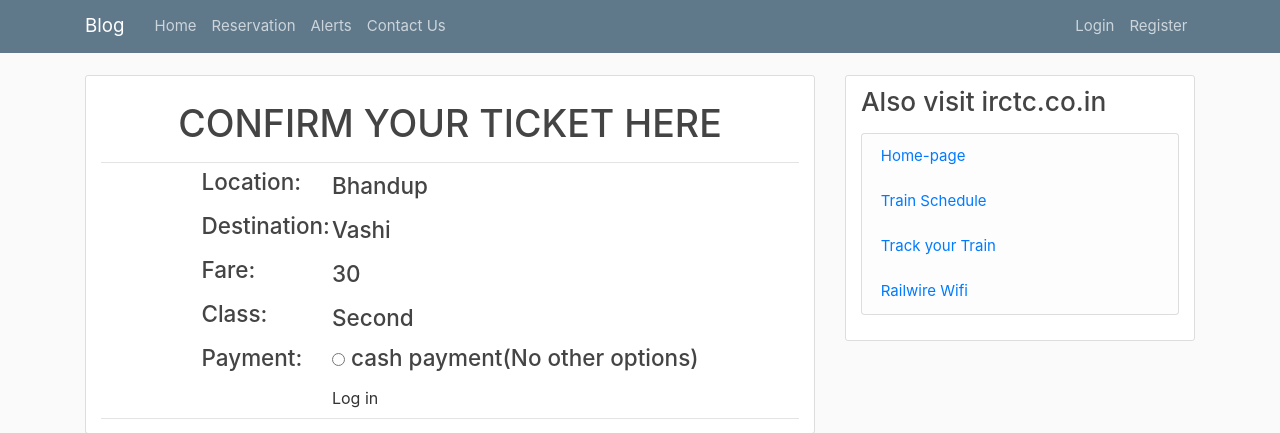
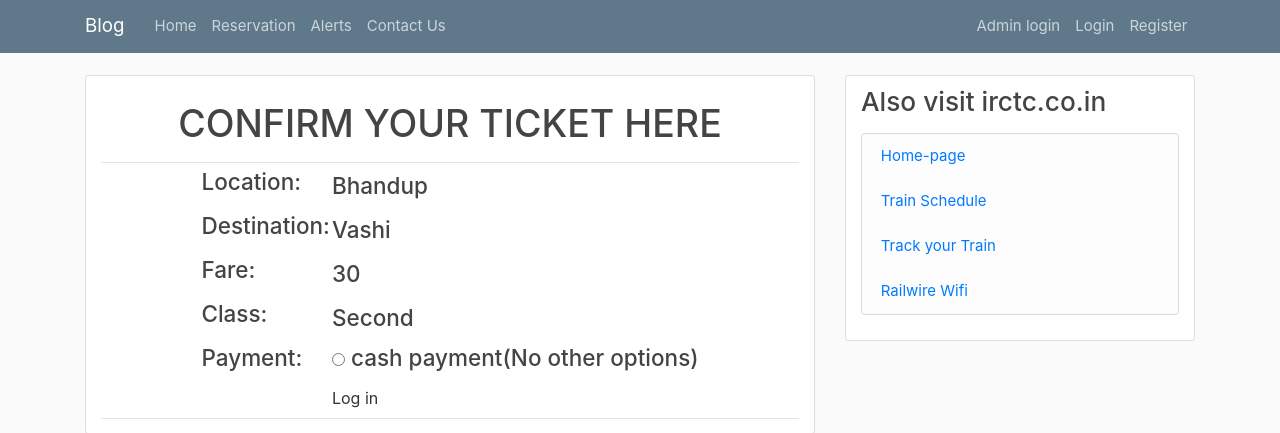
Before and after one commit to khamberahul/MainProject, a Django app: page /6/ in a window 1280 px wide. Shown: the top 433 px of the page. Run offline with Django 3.2, Linux system fonts and the light colour scheme; data comes from the database, SQL or seed files in the repository; some libraries are stand-ins or nearby versions.

Commit message:
initial commit

```diff
--- a/LoginApp/templates/LoginApp/Base.html
+++ b/LoginApp/templates/LoginApp/Base.html
@@ -45,7 +45,7 @@
         <!-- Navbar Right Side -->
 
             <div class="navbar-nav">
-
+                <a class="nav-item nav-link" href="/admin">Admin login</a>
               {% if user.is_authenticated %}
 
 
```
